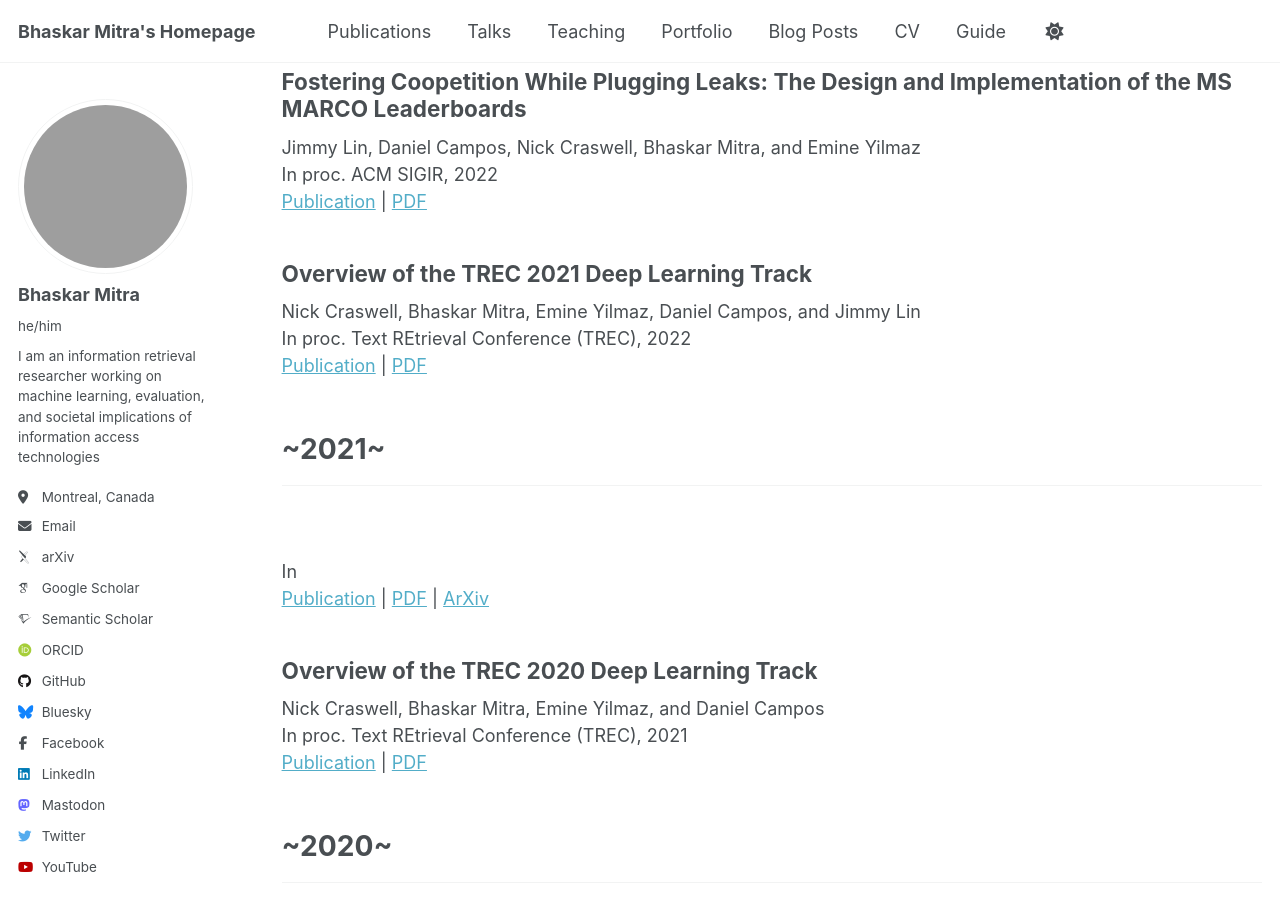
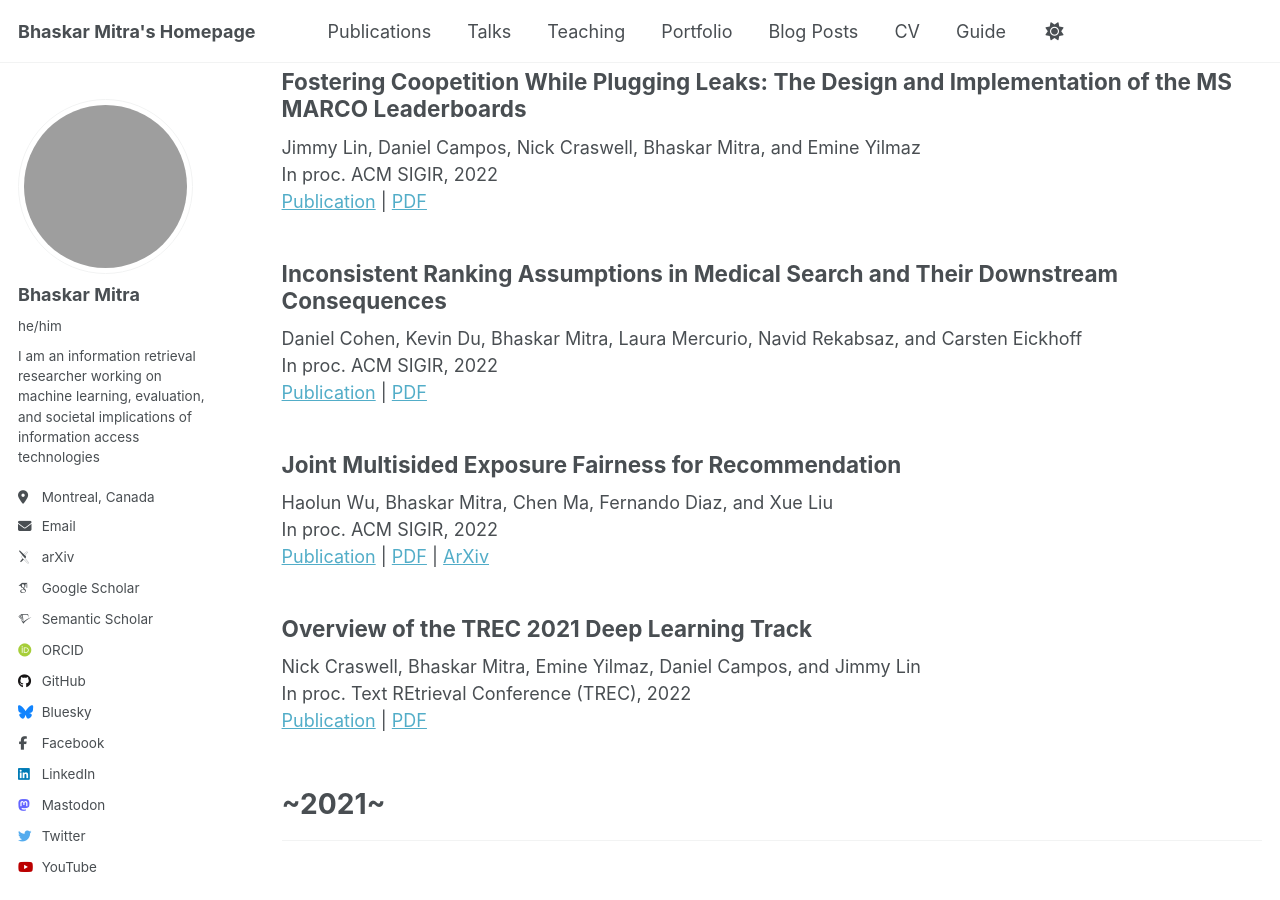
Before and after one commit to bhaskar-mitra/bhaskar-mitra.github.io, a Jekyll site: the page built from _pages/publications.html, in a window 1280 px wide and 900 px high, scrolled down 6944 px. Built offline with Jekyll 4.4.1, drawn with Linux system fonts in a browser that asks for light colours; some web fonts are replaced; grey boxes are pictures that could not be loaded.

Commit message:
Update publications.html

```diff
--- a/_pages/publications.html
+++ b/_pages/publications.html
@@ -255,6 +255,18 @@ author_profile: true
     <a href="https://dl.acm.org/doi/10.1145/3477495.3531725">Publication</a> | <a href="../files/3477495.3531725.pdf">PDF</a>
   </article>
   <article class="archive__item" itemscope itemtype="http://schema.org/CreativeWork">
+    <h2>Inconsistent Ranking Assumptions in Medical Search and Their Downstream Consequences</h2>
+    Daniel Cohen, Kevin Du, Bhaskar Mitra, Laura Mercurio, Navid Rekabsaz, and Carsten Eickhoff<br/>
+    In proc. ACM SIGIR, 2022<br/>
+    <a href="https://dl.acm.org/doi/10.1145/3477495.3531898">Publication</a> | <a href="../files/3477495.3531898.pdf">PDF</a>
+  </article>
+  <article class="archive__item" itemscope itemtype="http://schema.org/CreativeWork">
+    <h2>Joint Multisided Exposure Fairness for Recommendation</h2>
+    Haolun Wu, Bhaskar Mitra, Chen Ma, Fernando Diaz, and Xue Liu<br/>
+    In proc. ACM SIGIR, 2022<br/>
+    <a href="https://dl.acm.org/doi/10.1145/3477495.3532007">Publication</a> | <a href="../files/3477495.3532007.pdf">PDF</a> | <a href="https://arxiv.org/abs/2205.00048">ArXiv</a>
+  </article>
+  <article class="archive__item" itemscope itemtype="http://schema.org/CreativeWork">
     <h2>Overview of the TREC 2021 Deep Learning Track</h2>
     Nick Craswell, Bhaskar Mitra, Emine Yilmaz, Daniel Campos, and Jimmy Lin<br/>
     In proc. Text REtrieval Conference (TREC), 2022<br/>
```
